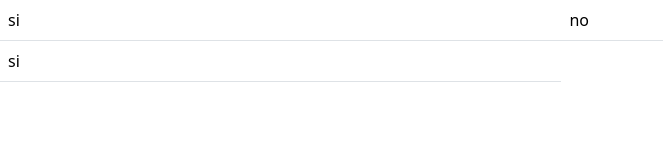
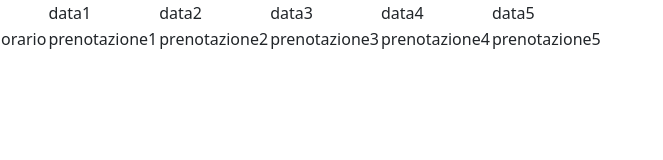
Before and after one commit to LoureiroAchille/5B_MarianiCerioliLoureiro_VisiteSpecialistiche, a website: page progetto.html in a window 1280 px wide. Shown: the whole page, without its empty margins (0-663 px from the left). Drawn offline with nearby package versions, Linux system fonts and the light colour scheme.

Commit message:
Component tabella

```diff
--- a/Scripts/components/tableComponent.js
+++ b/Scripts/components/tableComponent.js
@@ -2,28 +2,22 @@
 
 tableData
 tablella 5x5
-array, con dentro array, ogni array e' una colonna.
-[[HeaderCol1,line1,line2,line3,line4,line5],[HeaderCol2,line1,line2,line3,line4,line5]];
+array, con dentro array, ogni array e' una riga.
+[[null,data1,data2,data3,data4,data5],[orario,prenotazione1,prenotazione2...]];
 
 */
 
-const giorni = {"12":"martedi"};
-const a = "12";
-
-
-console.log(giorni.a)
-
-
-
 const createTable = () => {
     let tableData;
-    let tableBinding = document.getElementById("table");
+    let tableBinding = document.getElementById("tableDiv");
     return {
         setData : (newData) => {
             tableData = newData;
         },
-        renderTable: () => {
-            let line = "<table>" + tableData.map((element,index) => "<tr>");
+        render: () => {
+            let line = `<table id="table">` + tableData.map((row,) => {
+                return "<tr>" + row.map((element) => "<td>" + element + "</td>").join("") + "</tr>"}).join("");
+            tableBinding.innerHTML = line;
         }
     }
 }
--- a/Scripts/main.js
+++ b/Scripts/main.js
@@ -0,0 +1,3 @@
+const table = createTable();
+table.setData([["","data1","data2","data3","data4","data5"],["orario","prenotazione1","prenotazione2","prenotazione3","prenotazione4","prenotazione5"]])
+table.render();
--- a/progetto.html
+++ b/progetto.html
@@ -8,10 +8,7 @@
     <title></title>
 </head>
 <body>
-    <table class="table">
-        <tr><td>si</td><td>no</td></tr>
-        <tr><td>si</td></tr>
-    </table>
+    <div id="tableDiv"></div>
     <script src="Scripts/cache.js" ></script>
     <script src="Scripts/functions.js" ></script>
     <script src="Scripts/components/formComponent.js" ></script>
```
